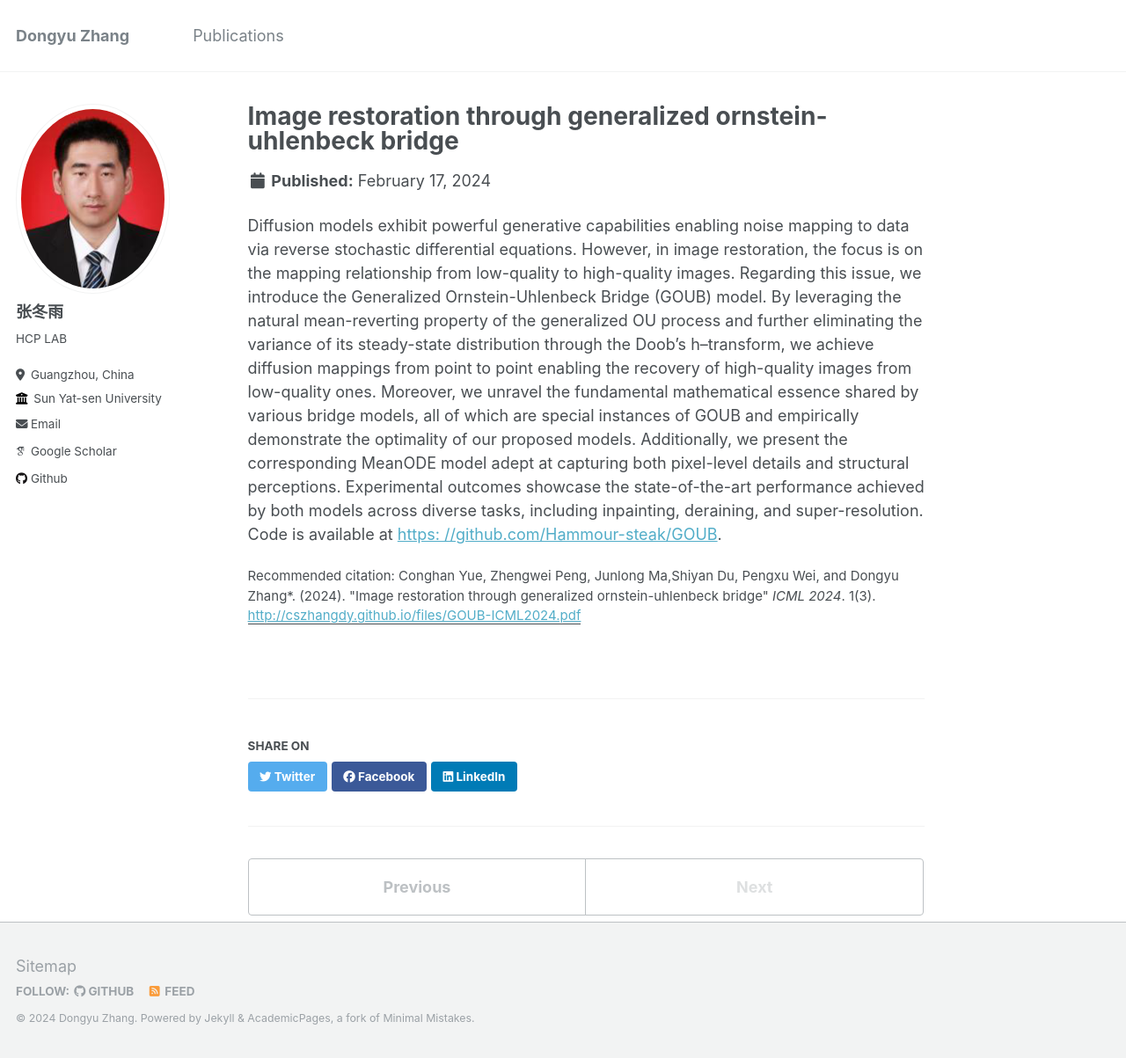
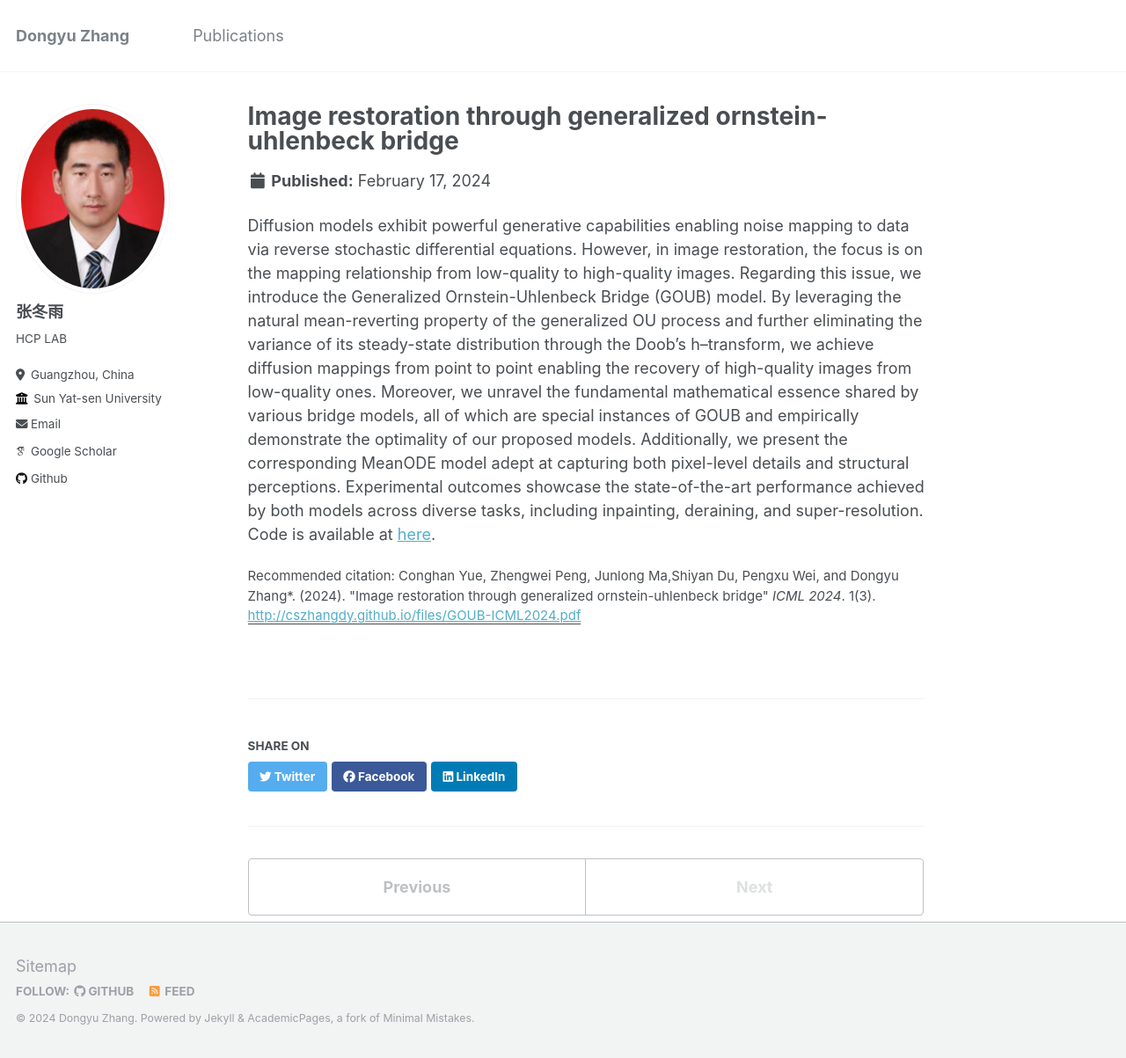
Before and after one commit to cszhangdy/cszhangdy.github.io, a Jekyll site: the page built from _publications/2024-02-17-paper-title-number-4.md, in a window 1280 px wide and 1203 px high. Shown: the whole window at 88% size. Built offline with Jekyll 4.4.1, drawn with Linux system fonts in a browser that asks for light colours; some web fonts are replaced.

Commit message:
Update 2024-02-17-paper-title-number-4.md

```diff
--- a/_publications/2024-02-17-paper-title-number-4.md
+++ b/_publications/2024-02-17-paper-title-number-4.md
@@ -9,4 +9,4 @@ citation: 'Conghan Yue, Zhengwei Peng, Junlong Ma,Shiyan Du, Pengxu Wei, and Don
 ---
 
 
-Diffusion models exhibit powerful generative capabilities enabling noise mapping to data via reverse stochastic differential equations. However, in image restoration, the focus is on the mapping relationship from low-quality to high-quality images. Regarding this issue, we introduce the Generalized Ornstein-Uhlenbeck Bridge (GOUB) model. By leveraging the natural mean-reverting property of the generalized OU process and further eliminating the variance of its steady-state distribution through the Doob’s h–transform, we achieve diffusion mappings from point to point enabling the recovery of high-quality images from low-quality ones. Moreover, we unravel the fundamental mathematical essence shared by various bridge models, all of which are special instances of GOUB and empirically demonstrate the optimality of our proposed models. Additionally, we present the corresponding MeanODE model adept at capturing both pixel-level details and structural perceptions. Experimental outcomes showcase the state-of-the-art performance achieved by both models across diverse tasks, including inpainting, deraining, and super-resolution. Code is available at [https: //github.com/Hammour-steak/GOUB](https: //github.com/Hammour-steak/GOUB).
+Diffusion models exhibit powerful generative capabilities enabling noise mapping to data via reverse stochastic differential equations. However, in image restoration, the focus is on the mapping relationship from low-quality to high-quality images. Regarding this issue, we introduce the Generalized Ornstein-Uhlenbeck Bridge (GOUB) model. By leveraging the natural mean-reverting property of the generalized OU process and further eliminating the variance of its steady-state distribution through the Doob’s h–transform, we achieve diffusion mappings from point to point enabling the recovery of high-quality images from low-quality ones. Moreover, we unravel the fundamental mathematical essence shared by various bridge models, all of which are special instances of GOUB and empirically demonstrate the optimality of our proposed models. Additionally, we present the corresponding MeanODE model adept at capturing both pixel-level details and structural perceptions. Experimental outcomes showcase the state-of-the-art performance achieved by both models across diverse tasks, including inpainting, deraining, and super-resolution. Code is available at [here](https://github.com/Hammour-steak/GOUB).
```
